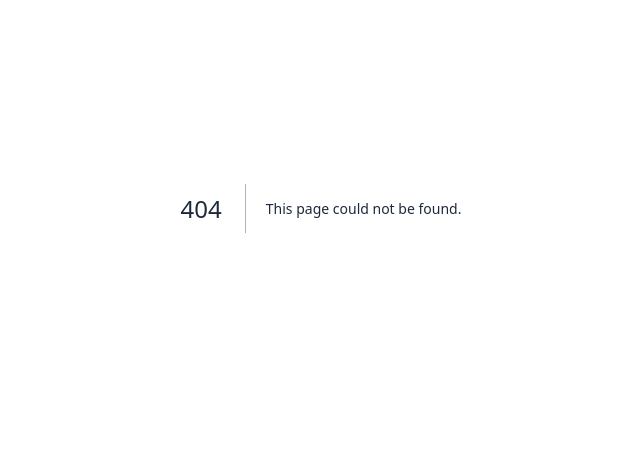
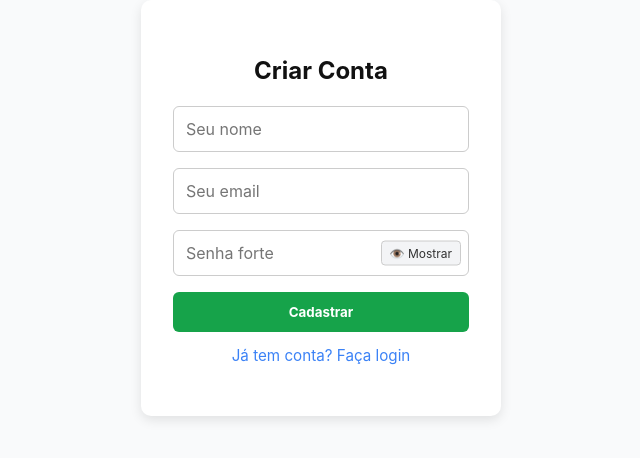
Before and after one commit to jeffersonjuni/plataforma-controle-financeiro, a Next.js app: page /register in a window 1280 px wide. Before the commit this address had no page. Shown: the part 192-650 px from the top of the page, without its empty margins (319-959 px from the left). Built offline with nearby package versions, Linux system fonts and the light colour scheme.

Commit message:
Tela de Cadastro acrescentada

```diff
--- /dev/null
+++ b/src/app/register/page.tsx
@@ -0,0 +1,149 @@
+"use client";
+
+import { useState } from "react";
+import { useRouter } from "next/navigation";
+import "@/styles/register.css";
+
+export default function RegisterPage() {
+  const router = useRouter();
+
+  const [name, setName] = useState("");
+  const [email, setEmail] = useState("");
+
+  const [password, setPassword] = useState("");
+  const [showPassword, setShowPassword] = useState(false);
+
+  const [passwordTips, setPasswordTips] = useState({
+    length: false,
+    upper: false,
+    lower: false,
+    number: false,
+    special: false,
+  });
+
+  const [error, setError] = useState<string | null>(null);
+  const [success, setSuccess] = useState<string | null>(null);
+  const [loading, setLoading] = useState(false);
+
+  const handlePasswordChange = (pwd: string) => {
+    setPassword(pwd);
+
+    setPasswordTips({
+      length: pwd.length >= 8,
+      upper: /[A-Z]/.test(pwd),
+      lower: /[a-z]/.test(pwd),
+      number: /\d/.test(pwd),
+      special: /[\W_]/.test(pwd),
+    });
+  };
+
+  const validatePassword = (pwd: string) => {
+    const strong = /^(?=.*[a-z])(?=.*[A-Z])(?=.*\d)(?=.*[\W_]).{8,}$/;
+    return strong.test(pwd);
+  };
+
+  async function handleRegister() {
+    setLoading(true);
+    setError(null);
+    setSuccess(null);
+
+    // ❗ valida antes de enviar
+    if (!validatePassword(password)) {
+      setError("Senha não atende aos requisitos.");
+      setLoading(false);
+      return;
+    }
+
+    try {
+      const res = await fetch("/api/users", {
+        method: "POST",
+        headers: { "Content-Type": "application/json" },
+        body: JSON.stringify({ name, email, password }),
+      });
+
+      const data = await res.json();
+
+      if (!res.ok) {
+        setError(data.error || "Erro ao criar usuário.");
+        return;
+      }
+
+      setSuccess("Conta criada com sucesso! Redirecionando...");
+      setTimeout(() => router.push("/"), 1500);
+
+    } catch (err) {
+      setError("Erro no servidor. Tente novamente.");
+    } finally {
+      setLoading(false);
+    }
+  }
+
+  return (
+    <div className="register-container">
+      <form
+        className="register-form"
+        onSubmit={(e) => {
+          e.preventDefault();
+          handleRegister();
+        }}
+      >
+        <h2>Criar Conta</h2>
+
+        <input
+          type="text"
+          placeholder="Seu nome"
+          value={name}
+          onChange={(e) => setName(e.target.value)}
+          required
+        />
+
+        <input
+          type="email"
+          placeholder="Seu email"
+          value={email}
+          onChange={(e) => setEmail(e.target.value)}
+          required
+        />
+
+        <label></label>
+        <div className="password-wrapper">
+          <input
+            type={showPassword ? "text" : "password"}
+            placeholder="Senha forte"
+            value={password}
+            onChange={(e) => handlePasswordChange(e.target.value)}
+            required
+          />
+          <button
+            type="button"
+            className="show-password-btn"
+            onClick={() => setShowPassword(!showPassword)}
+          >
+            {showPassword ? "👁️ Ocultar" : "👁️ Mostrar"}
+          </button>
+        </div>
+
+        {password && (
+          <ul className="password-tips">
+            <li className={passwordTips.length ? "valid" : ""}>Mínimo 8 caracteres</li>
+            <li className={passwordTips.upper ? "valid" : ""}>Letra maiúscula</li>
+            <li className={passwordTips.lower ? "valid" : ""}>Letra minúscula</li>
+            <li className={passwordTips.number ? "valid" : ""}>Número</li>
+            <li className={passwordTips.special ? "valid" : ""}>Caractere especial</li>
+          </ul>
+        )}
+
+        <button type="submit" className="submit-btn" disabled={loading}>
+          {loading ? "Criando conta..." : "Cadastrar"}
+        </button>
+
+        {error && <p className="error">{error}</p>}
+        {success && <p className="success">{success}</p>}
+
+        <p className="link" onClick={() => router.push("/")}>
+          Já tem conta? Faça login
+        </p>
+      </form>
+    </div>
+  );
+}
--- a/src/styles/login.css
+++ b/src/styles/login.css
@@ -30,8 +30,45 @@
   border: 1px solid #ccc;
 }
 
-.login-form button {
-  background: var(--color-accent);
+
+/* Wrapper do input de senha + botão */
+.password-wrapper {
+  position: relative;
+  display: flex;
+  align-items: center;
+  margin-bottom: 1rem;
+}
+
+.password-wrapper input {
+  width: 100%;
+  padding-right: 52px;
+  margin-bottom: 0;
+}
+
+/* Botão mostrar/ocultar senha */
+.show-password-btn {
+  position: absolute;
+  right: 8px;
+  top: 50%;
+  transform: translateY(-50%);
+  background: #e5e7eb;
+  border: none;
+  padding: 6px 10px;
+  font-size: 0.85rem;
+  border-radius: 6px;
+  cursor: pointer;
+  color: #111;
+  transition: background 0.2s;
+  white-space: nowrap;
+}
+
+.show-password-btn:hover {
+  background: #d1d5db;
+}
+
+/* 🔘 Botão de enviar igual ao da tela de cadastro */
+.submit-btn {
+  background: var(--color-accent); /* verde do sistema */
   color: white;
   font-weight: bold;
   padding: 0.75rem;
@@ -41,9 +78,10 @@
   transition: background 0.3s;
 }
 
-.login-form button:hover {
-  background: #15803d;
+.submit-btn:hover {
+  background: #15803d; /* verde mais escuro */
 }
+
 
 .error {
   margin-top: 1rem;
--- /dev/null
+++ b/src/styles/register.css
@@ -0,0 +1,196 @@
+/* Container geral */
+.register-container {
+  display: flex;
+  flex-direction: column;
+  align-items: center;
+  justify-content: center;
+  height: 100vh;
+  background: var(--color-background);
+  color: var(--color-text);
+  padding: 1rem;
+  box-sizing: border-box;
+}
+
+/* Card do formulário */
+.register-form {
+  display: flex;
+  flex-direction: column;
+  width: 100%;
+  max-width: 360px;
+  background: #fff;
+  padding: 2rem;
+  border-radius: 10px;
+  box-shadow: 0 4px 12px rgba(0, 0, 0, 0.1);
+  box-sizing: border-box;
+}
+
+.register-form h2 {
+  text-align: center;
+  margin-bottom: 1rem;
+  color: #111;
+}
+
+/* Inputs */
+.register-form input {
+  margin-bottom: 1rem;
+  padding: 0.75rem;
+  font-size: 1rem;
+  border-radius: 6px;
+  border: 1px solid #ccc;
+}
+
+/* ---------- SENHA + BOTÃO MOSTRAR ---------- */
+
+.password-wrapper {
+  position: relative;
+  display: flex;
+  align-items: center;
+  margin-bottom: 1rem;
+}
+
+.password-wrapper input {
+  width: 100%;
+  padding-right: 56px; /* Espaço ideal para o botão */
+  margin-bottom: 0;
+}
+
+/* Botão mostrar/ocultar senha */
+.show-password-btn {
+  position: absolute;
+  right: 8px;
+  top: 50%;
+  transform: translateY(-50%);
+  background: #f3f4f6;
+  border: 1px solid #ccc;
+  padding: 4px 8px;
+  font-size: 0.75rem;
+  border-radius: 4px;
+  cursor: pointer;
+  color: #333;
+  transition: background 0.15s, border-color 0.15s;
+  white-space: nowrap;
+  z-index: 2;
+}
+
+.show-password-btn:hover {
+  background: #e5e7eb;
+  border-color: #bbb;
+}
+
+/* Lista de requisitos da senha */
+.password-tips {
+  list-style: none;
+  margin: -0.5rem 0 0.5rem 0;
+  padding: 0;
+  font-size: 0.85rem;
+  color: #555;
+}
+
+.password-tips li {
+  margin-bottom: 0.25rem;
+}
+
+.password-tips li.valid {
+  color: #16a34a;
+  font-weight: 600;
+}
+
+/* ---------- BOTÃO PRINCIPAL ---------- */
+
+.register-form .submit-btn {
+  background: var(--color-accent);
+  color: white;
+  font-weight: bold;
+  padding: 0.75rem;
+  border-radius: 6px;
+  border: none;
+  cursor: pointer;
+  transition: background 0.3s;
+}
+
+.register-form .submit-btn:hover {
+  background: #15803d;
+}
+
+/* Mensagens */
+.error {
+  margin-top: 0.5rem;
+  color: var(--color-danger);
+  font-weight: 500;
+  text-align: center;
+}
+
+.success {
+  margin-top: 0.5rem;
+  color: #16a34a;
+  font-weight: 500;
+  text-align: center;
+}
+
+/* Link para login */
+.link {
+  color: #3b82f6;
+  text-align: center;
+  margin-top: 0.75rem;
+  cursor: pointer;
+  font-size: 0.95rem;
+}
+
+/* ---------- RESPONSIVIDADE ---------- */
+
+@media (max-width: 768px) {
+  .register-container {
+    padding: 1.5rem;
+  }
+
+  .register-form {
+    padding: 1.5rem;
+    max-width: 320px;
+  }
+
+  .register-form input,
+  .register-form .submit-btn {
+    font-size: 0.95rem;
+    padding: 0.7rem;
+  }
+
+  .show-password-btn {
+    font-size: 0.72rem;
+    padding: 3px 6px;
+  }
+}
+
+@media (max-width: 480px) {
+  .register-container {
+    justify-content: flex-start;
+    padding-top: 4rem;
+  }
+
+  .register-form {
+    padding: 1.2rem;
+    width: 100%;
+    max-width: 100%;
+    border-radius: 8px;
+    box-shadow: none;
+  }
+
+  .register-form input,
+  .register-form .submit-btn {
+    font-size: 0.9rem;
+    padding: 0.65rem;
+  }
+
+  .show-password-btn {
+    font-size: 0.7rem;
+    padding: 3px 6px;
+  }
+
+  .error,
+  .success {
+    font-size: 0.9rem;
+  }
+
+  .password-tips {
+    font-size: 0.8rem;
+  }
+}
```
Also changed, not shown: src/app/dashboard/page.tsx (+61 -15 lines), src/app/login/page.tsx (+32 -2 lines).
